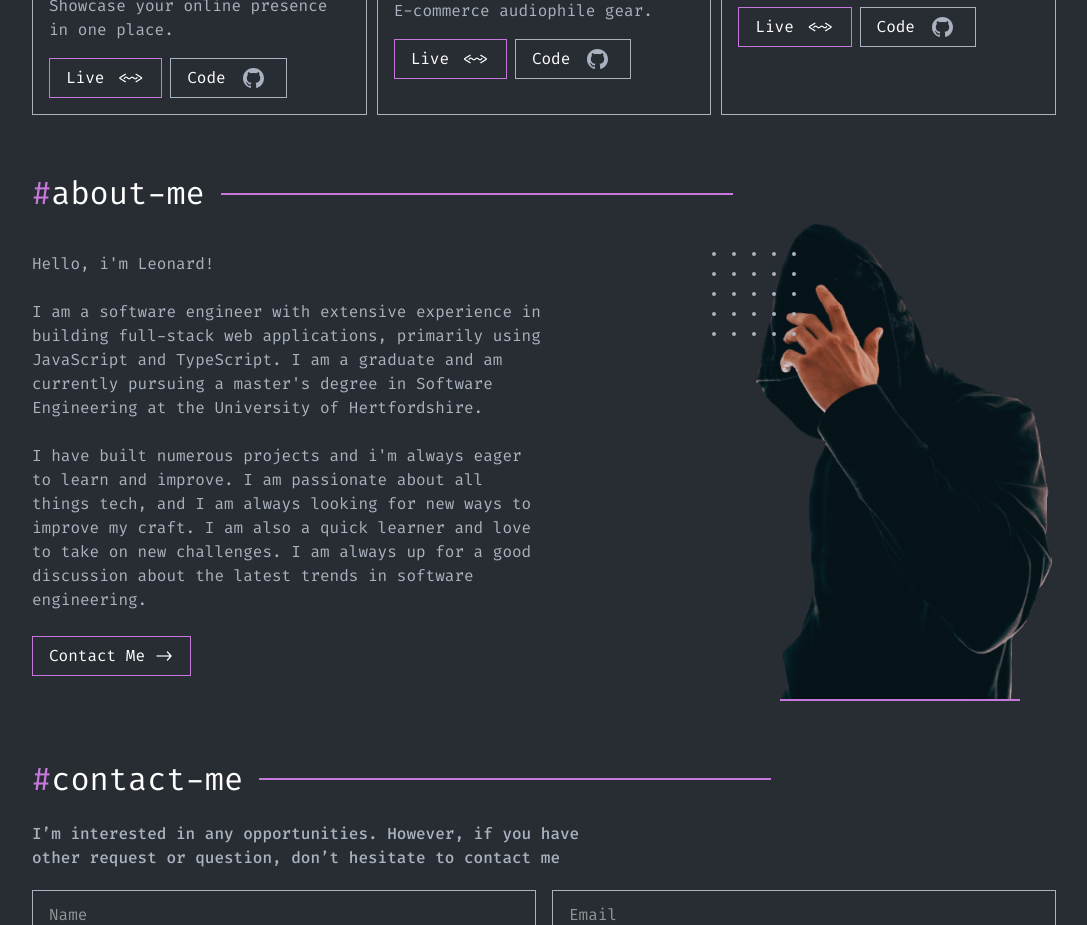
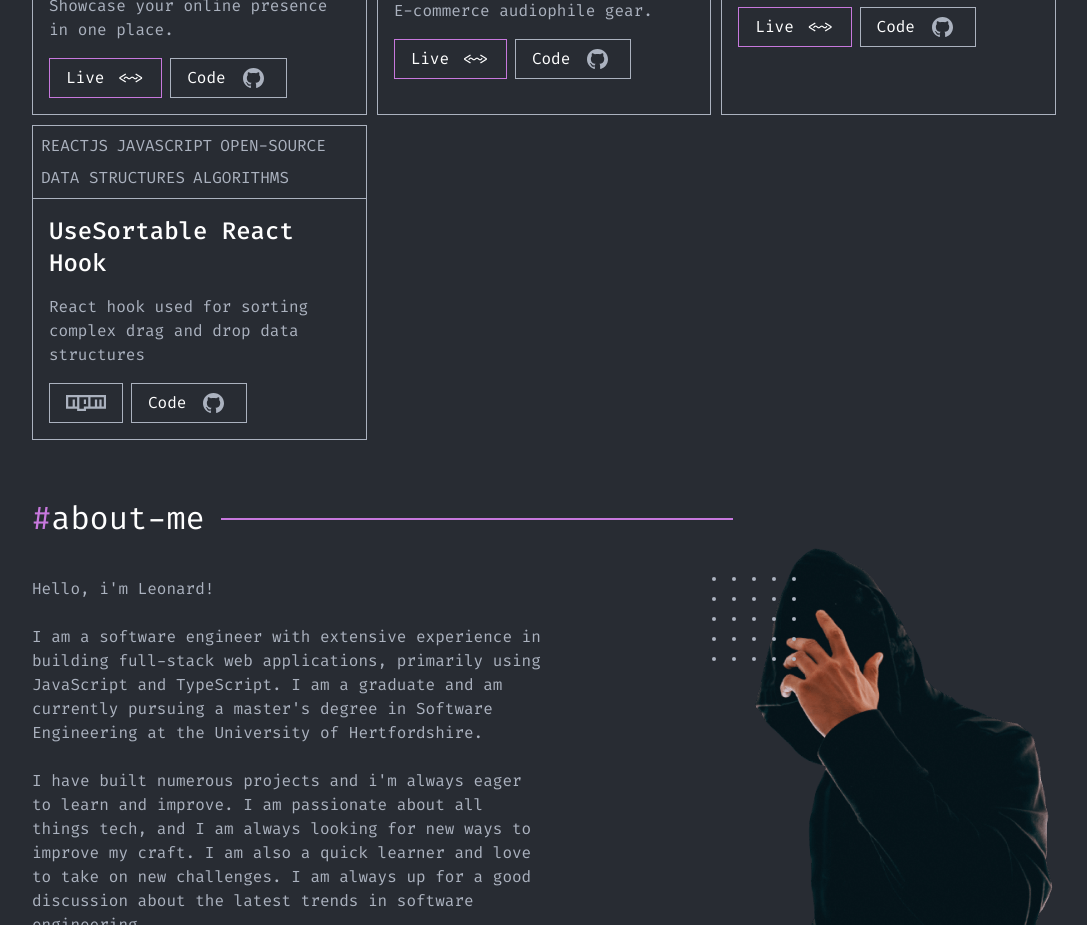
Before and after one commit to leoikeh99/my-portfolio, a React (Vite) app: page / in a window 1280 px wide. Shown: the part 2240-3165 px from the top of the page, without its empty margins (96-1183 px from the left). Built offline with nearby package versions, Linux system fonts and the light colour scheme.

Commit message:
Added open source project

```diff
--- a/src/constants.ts
+++ b/src/constants.ts
@@ -84,6 +84,22 @@ export const PROJECTS = [
     code: "https://github.com/leoikeh99/world-ranks",
     techStack: ["TYPESCRIPT", "REACTJS", "TAILWIND CSS"],
   },
+  {
+    title: "UseSortable React Hook",
+    description:
+      "React hook used for sorting complex drag and drop data structures",
+    image: null,
+    live: null,
+    npm: "https://www.npmjs.com/package/@wazza99/use-sortable",
+    code: "https://github.com/leoikeh99/use-sortable",
+    techStack: [
+      "REACTJS",
+      "JAVASCRIPT",
+      "OPEN-SOURCE",
+      "DATA STRUCTURES",
+      "ALGORITHMS",
+    ],
+  },
 ];
 
 export const SKILLS = [
--- a/src/sections/Projects.tsx
+++ b/src/sections/Projects.tsx
@@ -1,5 +1,6 @@
 import { PROJECTS } from "../constants";
 import GithubIcon from "../assets/github.svg";
+import NpmIcon from "../assets/npm.svg";
 
 const Projects = () => {
   return (
@@ -11,9 +12,11 @@ const Projects = () => {
         <div className="grid sm:grid-cols-2 min-[55.5rem]:grid-cols-3 gap-2.5 justify-center">
           {PROJECTS.map((project, index) => (
             <div key={index} className="border border-gray max-w-[25rem]">
+              {project.image && (
                 <div className="border-b border-gray">
                   <img src={project.image} alt="" />
                 </div>
+              )}
               <div className="p-2 border-b border-gray text-gray flex gap-2 flex-wrap">
                 {project.techStack.map((stack, index) => (
                   <span key={`${index}-d`}>{stack}</span>
@@ -23,6 +26,7 @@ const Projects = () => {
                 <h3 className="text-2xl font-medium">{project.title}</h3>
                 <p className="text-gray">{project.description}</p>
                 <div className="flex gap-2">
+                  {project.live ? (
                     <a
                       href={project.live}
                       target="_blank"
@@ -30,6 +34,15 @@ const Projects = () => {
                     >
                       Live <span>{"<~>"}</span>
                     </a>
+                  ) : project.npm ? (
+                    <a
+                      href={project.npm}
+                      target="_blank"
+                      className="btn btn-secondary"
+                    >
+                      <img src={NpmIcon} alt="" className="w-10" />
+                    </a>
+                  ) : null}
                   {project.code && (
                     <a
                       href={project.code}
```
Also changed, not shown: src/assets/npm.svg (added). Lines whose indentation alone changed are shown as unchanged.
